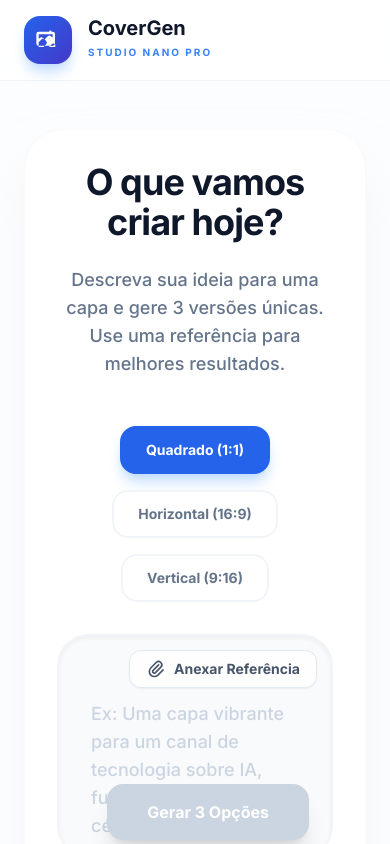
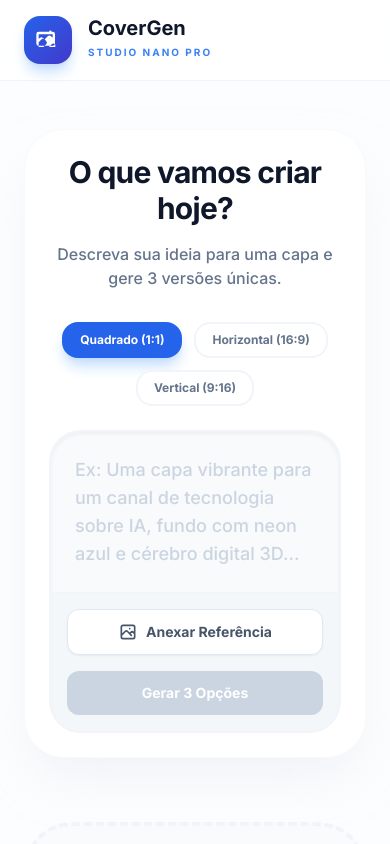
Before and after one commit to thsilvaqueiroz-cyber/leo, a React (Vite) app: page / in a window 390 px wide. Shown: the top 844 px of the page. Built offline with nearby package versions, Linux system fonts and the light colour scheme.

Commit message:
feat: Refine editor section layout and styling
Adjusted padding, text sizes, and spacing within the editor section. Enhanced responsiveness for smaller screens by reducing padding and text sizes, ensuring a more consistent user experience across devices.

```diff
--- a/App.tsx
+++ b/App.tsx
@@ -111,21 +111,23 @@ const App: React.FC = () => {
 
       <main className="max-w-7xl mx-auto px-6 mt-12">
         {/* Editor Section */}
-        <section className="bg-white rounded-[2.5rem] shadow-2xl shadow-slate-200/50 p-8 md:p-12 border border-slate-50 mb-16 relative overflow-hidden">
-          <div className="max-w-4xl mx-auto text-center relative z-10">
-            <h2 className="text-4xl md:text-5xl font-black text-slate-900 mb-6 tracking-tight">O que vamos criar hoje?</h2>
-            <p className="text-slate-500 text-lg mb-12 font-medium">
-              Descreva sua ideia para uma capa e gere 3 versões únicas. <br/>Use uma referência para melhores resultados.
+        <section className="bg-white rounded-[2.5rem] shadow-2xl shadow-slate-200/50 p-6 md:p-12 border border-slate-50 mb-16 relative overflow-hidden">
+          <div className="max-w-4xl mx-auto relative z-10">
+            <div className="text-center mb-8">
+              <h2 className="text-3xl md:text-5xl font-black text-slate-900 mb-4 tracking-tight">O que vamos criar hoje?</h2>
+              <p className="text-slate-500 text-base md:text-lg font-medium">
+                Descreva sua ideia para uma capa e gere 3 versões únicas.
               </p>
+            </div>
 
-            <div className="space-y-8">
+            <div className="space-y-6">
               {/* Aspect Ratio Selector */}
-              <div className="flex flex-wrap justify-center gap-4">
+              <div className="flex flex-wrap justify-center gap-3 md:gap-4">
                 {(['1:1', '16:9', '9:16'] as AspectRatio[]).map((ratio) => (
                   <button
                     key={ratio}
                     onClick={() => setState(prev => ({ ...prev, selectedRatio: ratio }))}
-                    className={`px-6 py-3 rounded-2xl font-bold text-sm transition-all border-2 ${
+                    className={`px-4 py-2 md:px-6 md:py-3 rounded-2xl font-bold text-xs md:text-sm transition-all border-2 ${
                       state.selectedRatio === ratio
                       ? 'bg-blue-600 border-blue-600 text-white shadow-lg shadow-blue-200'
                       : 'bg-white border-slate-100 text-slate-500 hover:border-slate-200'
@@ -136,9 +138,22 @@ const App: React.FC = () => {
                 ))}
               </div>
 
-              {/* Prompt Input Container */}
-              <div className="relative group">
-                 <div className="absolute top-4 right-4 z-20 flex gap-2">
+              {/* Prompt Input Container - New Layout */}
+              <div className="bg-slate-50 border-2 border-slate-100 rounded-[2rem] overflow-hidden focus-within:border-blue-500 focus-within:bg-white transition-all shadow-inner flex flex-col">
+
+                {/* 1. Text Area */}
+                <textarea
+                  value={state.mainPrompt}
+                  onChange={(e) => setState(prev => ({ ...prev, mainPrompt: e.target.value }))}
+                  placeholder="Ex: Uma capa vibrante para um canal de tecnologia sobre IA, fundo com neon azul e cérebro digital 3D..."
+                  className="w-full bg-transparent border-none p-6 md:p-8 text-lg md:text-xl font-medium outline-none h-40 md:h-48 resize-none placeholder-slate-300"
+                />
+
+                {/* 2. Toolbar / Actions Area */}
+                <div className="bg-slate-100/50 p-4 border-t border-slate-100 flex flex-col md:flex-row items-stretch md:items-center justify-between gap-4">
+
+                  {/* Reference Image Controls */}
+                  <div className="flex-shrink-0">
                     <input
                       type="file"
                       ref={fileInputRef}
@@ -146,49 +161,55 @@ const App: React.FC = () => {
                       accept="image/*"
                       className="hidden"
                     />
+
+                    {state.referenceImage ? (
+                      <div className="flex items-center gap-3 bg-white p-2 pr-4 rounded-xl border border-slate-200 shadow-sm w-full md:w-auto">
+                        <div className="relative group w-12 h-12 flex-shrink-0">
+                          <img
+                            src={state.referenceImage}
+                            alt="Reference"
+                            className="w-full h-full object-cover rounded-lg"
+                          />
+                        </div>
+                        <div className="flex flex-col flex-1 min-w-0">
+                          <span className="text-xs font-bold text-slate-700 uppercase tracking-wider">Referência Ativa</span>
+                          <span className="text-[10px] text-slate-400 truncate">Imagem carregada</span>
+                        </div>
+                        <button
+                          onClick={removeReferenceImage}
+                          className="text-slate-400 hover:text-red-500 p-2 transition-colors"
+                          title="Remover referência"
+                        >
+                          <svg className="w-5 h-5" fill="none" stroke="currentColor" viewBox="0 0 24 24">
+                            <path strokeLinecap="round" strokeLinejoin="round" strokeWidth="2" d="M19 7l-.867 12.142A2 2 0 0116.138 21H7.862a2 2 0 01-1.995-1.858L5 7m5 4v6m4-6v6m1-10V4a1 1 0 00-1-1h-4a1 1 0 00-1 1v3M4 7h16" />
+                          </svg>
+                        </button>
+                      </div>
+                    ) : (
                       <button
                         onClick={() => fileInputRef.current?.click()}
-                      className="flex items-center gap-2 px-4 py-2 bg-white/80 backdrop-blur hover:bg-white text-slate-600 hover:text-blue-600 rounded-xl text-sm font-bold shadow-sm border border-slate-200 transition-all"
-                      title="Anexar imagem de referência"
+                        className="flex items-center justify-center gap-2 px-6 py-3 bg-white hover:bg-blue-50 text-slate-600 hover:text-blue-600 rounded-xl text-sm font-bold shadow-sm border border-slate-200 transition-all w-full md:w-auto"
                       >
                         <svg className="w-5 h-5" fill="none" stroke="currentColor" viewBox="0 0 24 24">
-                        <path strokeLinecap="round" strokeLinejoin="round" strokeWidth="2" d="M15.172 7l-6.586 6.586a2 2 0 102.828 2.828l6.414-6.586a4 4 0 00-5.656-5.656l-6.415 6.585a6 6 0 108.486 8.486L20.5 13" />
+                          <path strokeLinecap="round" strokeLinejoin="round" strokeWidth="2" d="M4 16l4.586-4.586a2 2 0 012.828 0L16 16m-2-2l1.586-1.586a2 2 0 012.828 0L20 14m-6-6h.01M6 20h12a2 2 0 002-2V6a2 2 0 00-2-2H6a2 2 0 00-2 2v12a2 2 0 002 2z" />
                         </svg>
-                      {state.referenceImage ? 'Trocar Referência' : 'Anexar Referência'}
+                        Anexar Referência
                       </button>
+                    )}
                   </div>
 
-                <textarea
-                  value={state.mainPrompt}
-                  onChange={(e) => setState(prev => ({ ...prev, mainPrompt: e.target.value }))}
-                  placeholder="Ex: Uma capa vibrante para um canal de tecnologia sobre IA, fundo com neon azul e cérebro digital 3D..."
-                  className="w-full bg-slate-50 border-2 border-slate-100 rounded-[2rem] p-8 pt-16 text-lg md:text-xl font-medium focus:bg-white focus:border-blue-500 outline-none transition-all h-56 resize-none shadow-inner placeholder-slate-300"
-                />
-
-                {/* Reference Image Preview */}
-                {state.referenceImage && (
-                  <div className="absolute top-16 right-8 w-24 h-24 rounded-xl overflow-hidden border-2 border-white shadow-lg group-hover:scale-105 transition-transform">
-                     <img src={state.referenceImage} alt="Reference" className="w-full h-full object-cover" />
-                     <button
-                        onClick={removeReferenceImage}
-                        className="absolute top-1 right-1 bg-black/50 hover:bg-red-500 text-white p-1 rounded-full transition-colors"
-                     >
-                       <svg className="w-3 h-3" fill="none" stroke="currentColor" viewBox="0 0 24 24"><path strokeLinecap="round" strokeLinejoin="round" strokeWidth="3" d="M6 18L18 6M6 6l12 12"></path></svg>
-                     </button>
-                  </div>
-                )}
-
+                  {/* Generate Button */}
                   <button
                     onClick={handleGenerateAll}
                     disabled={state.isGeneratingAll || !state.mainPrompt.trim()}
-                  className={`absolute bottom-6 right-6 py-4 px-10 rounded-2xl font-black text-white transition-all transform active:scale-95 shadow-xl ${
+                    className={`py-3 md:py-4 px-8 md:px-10 rounded-xl font-black text-white text-sm md:text-base transition-all transform active:scale-95 shadow-lg w-full md:w-auto ${
                       state.isGeneratingAll || !state.mainPrompt.trim()
                       ? 'bg-slate-300 cursor-not-allowed shadow-none'
                       : 'bg-blue-600 hover:bg-blue-700 shadow-blue-200 hover:-translate-y-1'
                     }`}
                   >
                     {state.isGeneratingAll ? (
-                    <div className="flex items-center gap-3">
+                      <div className="flex items-center justify-center gap-3">
                         <div className="w-5 h-5 border-3 border-white border-t-transparent rounded-full animate-spin"></div>
                         Processando...
                       </div>
@@ -196,6 +217,7 @@ const App: React.FC = () => {
                       'Gerar 3 Opções'
                     )}
                   </button>
+                </div>
               </div>
             </div>
           </div>
```
Lines whose indentation alone changed are shown as unchanged.
